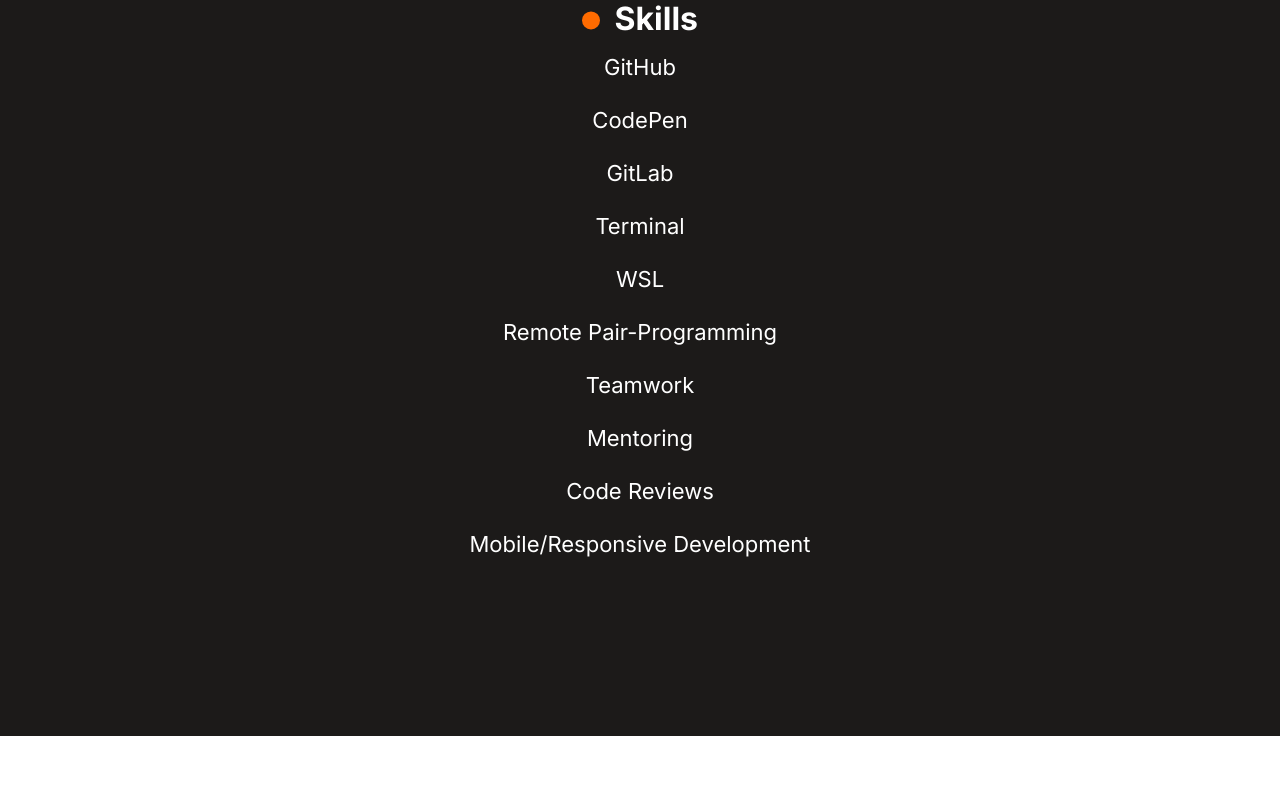
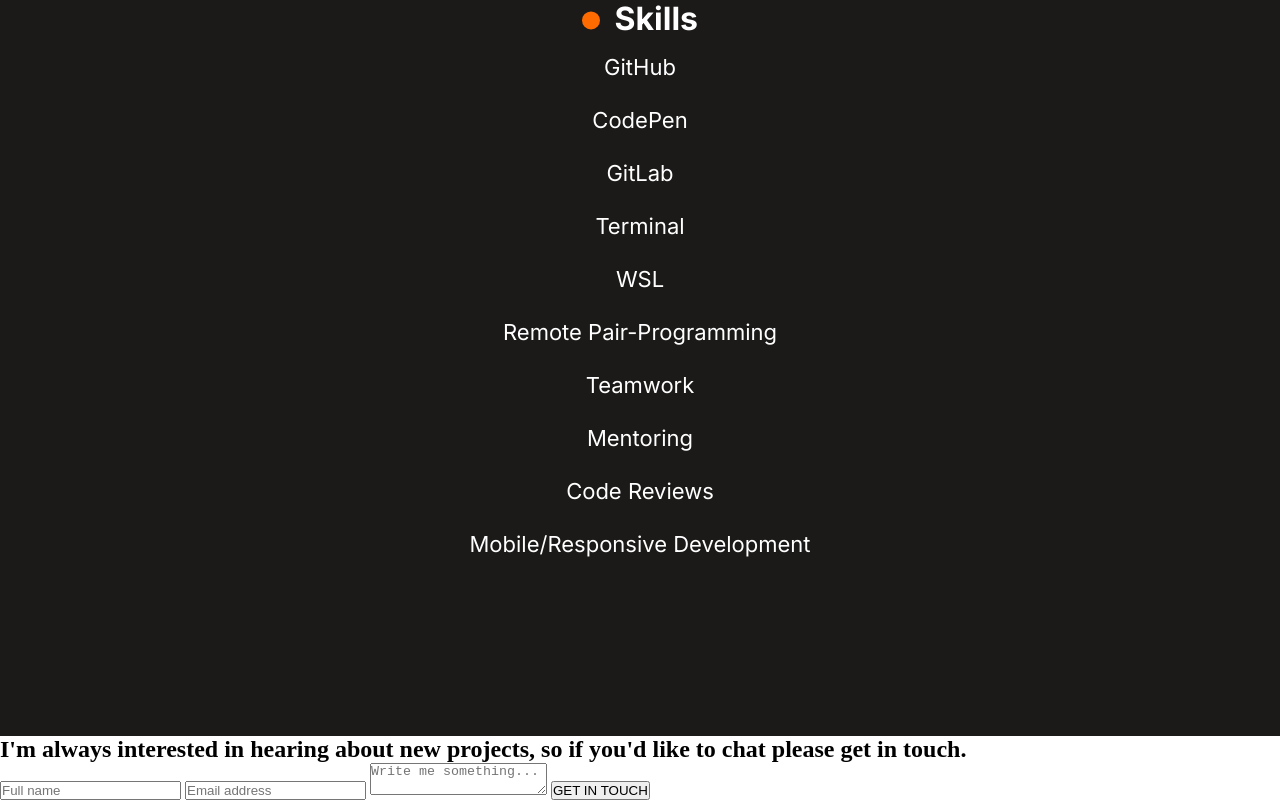
Before and after one commit to Efiamotu-1/Portfolio-CR, a plain HTML site: page index.html in a window 1280 px wide. Shown: the part 5971-6771 px from the top of the page. Before the commit the page ends 6707 px from the top, so only its background shows below. Drawn offline with Linux system fonts and the light colour scheme.

Commit message:
Add contact form markup using the form tag

```diff
--- a/index.html
+++ b/index.html
@@ -289,6 +289,16 @@
           </ul>
         </div>
       </div>
+
+      <div class="contact">
+        <h2>I'm always interested in hearing about new projects, so if you'd like to chat please get in touch.</h2>
+        <form action="POST" class="contact-form">
+          <input type="text" name="fullname" id="fullname" placeholder="Full name" required maxlength="30">
+          <input type="email" name="email" id="email" placeholder="Email address" required>
+          <textarea name="message" id="message" placeholder="Write me something..." maxlength="500"></textarea>
+          <button type="submit">GET IN TOUCH</button>
+        </form>
+      </div>
     </main>
 
     <script
```
